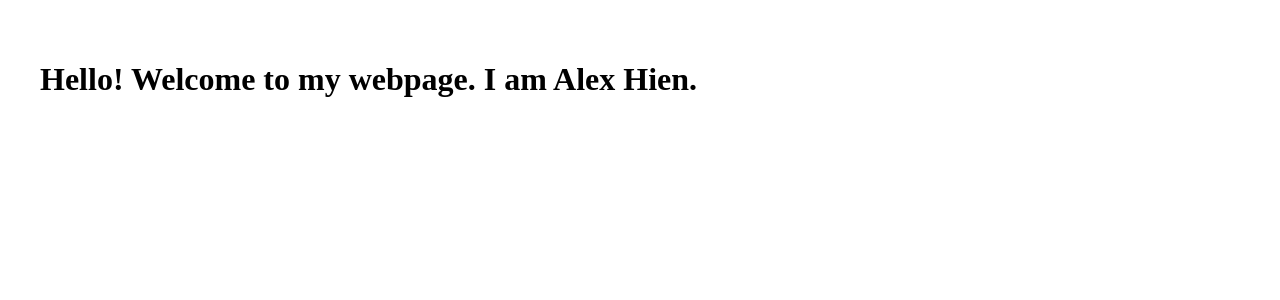
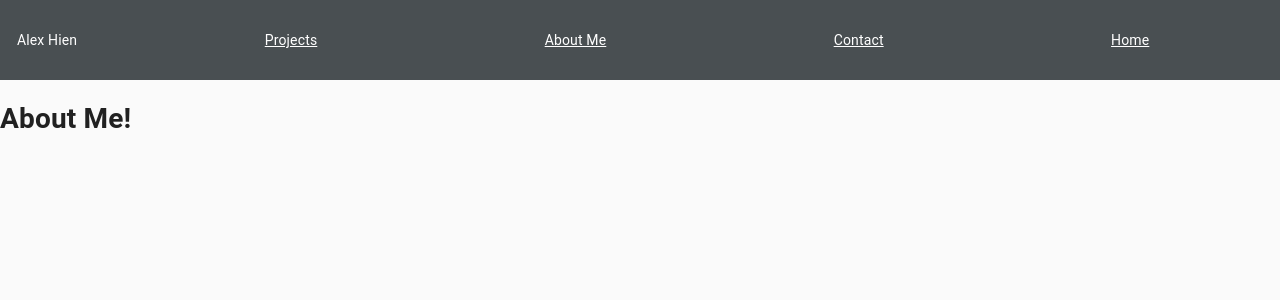
Before and after one commit to hien-alex/personal_profile, a React (Create React App) app: page /AboutMe in a window 1280 px wide. Shown: the top 300 px of the page. Built offline with nearby package versions, Linux system fonts and the light colour scheme.

Commit message:
basic routing setup

```diff
--- a/package.json
+++ b/package.json
@@ -3,6 +3,7 @@
   "version": "0.1.0",
   "private": true,
   "dependencies": {
+    "@material-ui/core": "^4.11.4",
     "@testing-library/jest-dom": "^5.12.0",
     "@testing-library/react": "^11.2.7",
     "@testing-library/user-event": "^12.8.3",
--- /dev/null
+++ b/src/Pages/AboutMe.js
@@ -0,0 +1,7 @@
+import React from "react";
+
+function AboutMe() {
+  return <h1>About Me!</h1>;
+}
+
+export default AboutMe;
--- /dev/null
+++ b/src/Pages/Contact.js
@@ -0,0 +1,7 @@
+import React from "react";
+
+function ContactMe() {
+  return <h1>Contact Me!</h1>;
+}
+
+export default ContactMe;
--- /dev/null
+++ b/src/Pages/Projects.js
@@ -0,0 +1,7 @@
+import React from "react";
+
+function Projects() {
+  return <h1>My Projects</h1>;
+}
+
+export default Projects;
--- /dev/null
+++ b/src/components/NavBar.js
@@ -0,0 +1,22 @@
+import "../css/Nav.css";
+import NavItem from "./NavItems";
+
+function NavBar() {
+  return (
+    <div className="Nav">
+      <nav>
+        <a href="/" className="nav-Name">
+          Alex Hien
+        </a>
+        <ul className="nav-Links ml-auto">
+          <NavItem Item={"Projects"} PageURL={"/Projects"} />
+          <NavItem Item={"About Me"} PageURL={"/AboutMe"} />
+          <NavItem Item={"Contact"} PageURL={"/Contact"} />
+          <NavItem Item={"Home"} PageURL={"/"} />
+        </ul>
+      </nav>
+    </div>
+  );
+}
+
+export default NavBar;
--- /dev/null
+++ b/src/components/NavItems.js
@@ -0,0 +1,15 @@
+import { Link } from "react-router-dom";
+
+function NavItem({ Item, PageURL }) {
+  const style = {
+    color: "white",
+  };
+
+  return (
+    <Link to={PageURL} style={style}>
+      <li>{Item}</li>
+    </Link>
+  );
+}
+
+export default NavItem;
--- /dev/null
+++ b/src/css/Nav.css
@@ -0,0 +1,25 @@
+nav {
+  display: flex;
+  justify-content: space-around;
+  align-items: center;
+  min-height: 10vh;
+  background: rgb(73, 79, 82);
+  /* background: transparent; */
+  box-shadow: black;
+  color: white;
+}
+
+.nav-Links {
+  width: 90%;
+  display: flex;
+  justify-content: space-around;
+  /* align-items: center; */
+  list-style: none;
+}
+
+.nav-Name {
+  text-align: left;
+  float: left;
+  text-decoration: none;
+  color: white;
+}
--- a/src/shared/App.jsx
+++ b/src/shared/App.jsx
@@ -1,12 +1,26 @@
 import { BrowserRouter as Router, Switch, Route } from "react-router-dom";
 import MainPage from "../Pages/Main";
+import Projects from "../Pages/Projects";
+import AboutMe from "../Pages/AboutMe";
+import ContactMe from "../Pages/Contact";
 import React, { Component } from "react";
+import NavBar from "../components/NavBar";
+import CssBaseline from "@material-ui/core/CssBaseline";
 
 export default class App extends Component {
   render() {
     return (
-      <div style={{ padding: "4vh" }}>
-        <Route path="/" component={MainPage}></Route>
+      <div>
+        <CssBaseline />
+        <Router>
+          <NavBar />
+          <Switch>
+            <Route path="/AboutMe" component={AboutMe} />
+            <Route path="/Projects" component={Projects} />
+            <Route path="/Contact" component={ContactMe} />
+            <Route path="/" component={MainPage} />
+          </Switch>
+        </Router>
       </div>
     );
   }
```
Also changed, not shown: public/manifest.json (deleted), public/robots.txt (deleted), 1 other file (tests, documents, lock files or other folders).
